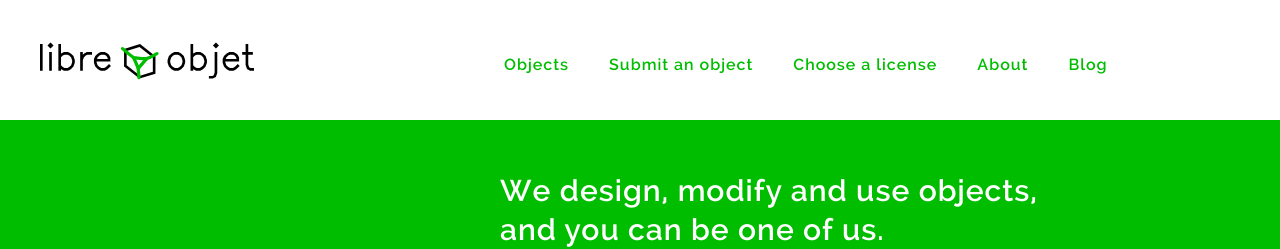
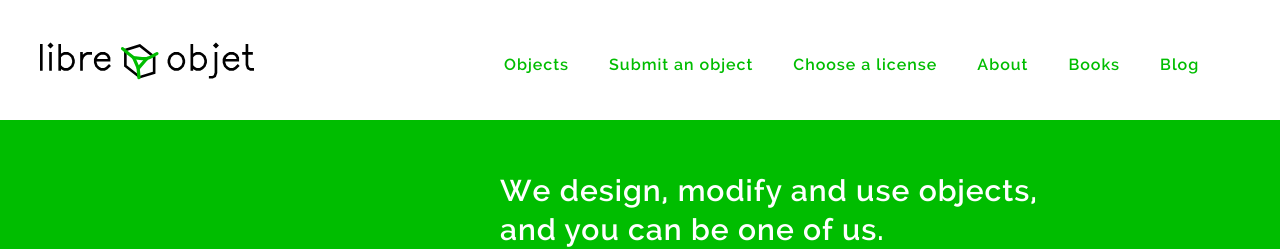
Before and after one commit to libreobjet/libreobjet.github.io, a Jekyll site: the page built from index.html, in a window 1280 px wide and 900 px high. Shown: the top 249 px of the window. Built offline with Jekyll 4.4.1, drawn with Linux system fonts in a browser that asks for light colours.

Commit message:
added books link

```diff
--- a/_includes/navigation.html
+++ b/_includes/navigation.html
@@ -3,5 +3,6 @@
         <li><a href="/submit">Submit an object</a></li>
         <li><a href="/licenses">Choose a license</a></li>
         <li><a href="/about">About</a></li>
+        <li><a href="http://books.libreobjet.org/">Books</a></li>
         <li><a href="http://blog.libreobjet.org/">Blog</a></li>
       </ul>
```
